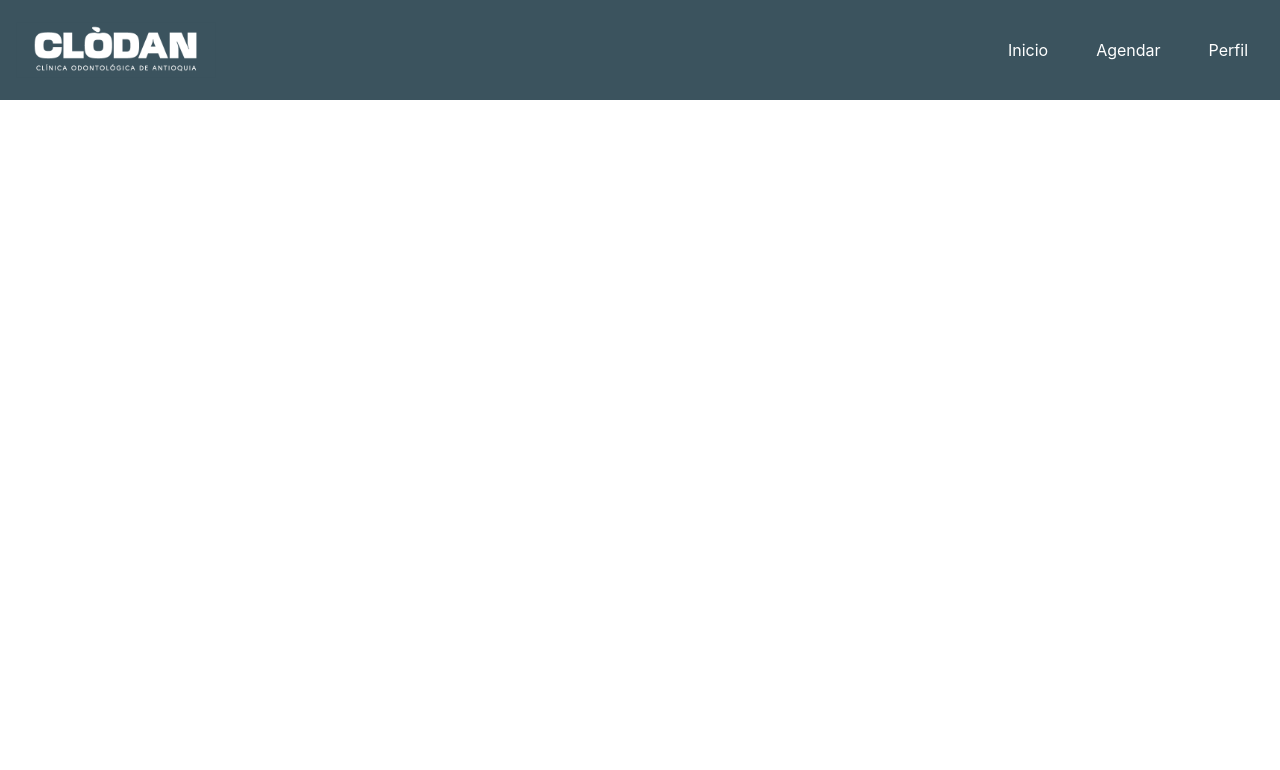
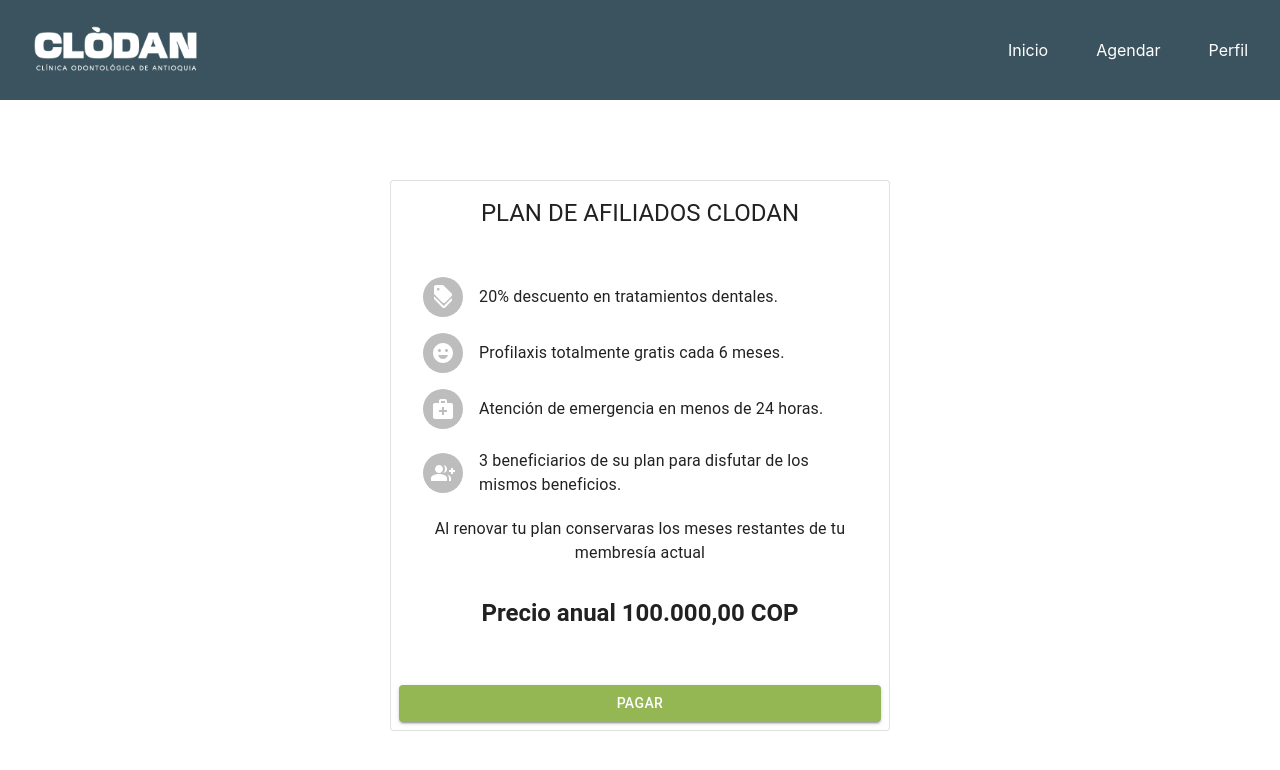
Before and after one commit to sloaizac/clodan-frontend-react, a React (Create React App) app: page /pay in a window 1280 px wide. Shown: the top 770 px of the page. Built offline with nearby package versions, Linux system fonts and the light colour scheme; no server answers; the HTML template or start-up script is replaced by a standard one.

Commit message:
added payment component

```diff
--- a/src/index.css
+++ b/src/index.css
@@ -87,7 +87,7 @@
       position: absolute;
       top: 100%;
       right: 0;
-      background-color: #333;
+      background-color: #3B535E;
       width: 100%;
       z-index: 10;
       text-align: center;
--- a/src/routes.js
+++ b/src/routes.js
@@ -7,6 +7,7 @@
 import Home from './screens/Home';
 import Calendar from './screens/Calendar';
 import Profile from './screens/Profile';
+import Pay from './screens/Pay';
 
 const AppRoutes = () => {
   const noNav = ['/login', '/register'];
@@ -21,6 +22,7 @@
         <Route path="/register" element={<Registration />} />
         <Route path="/calendar" element={<Calendar />} />
         <Route path="/profile" element={<Profile />} />
+        <Route path="/pay" element={<Pay />} />
       </Routes>
     </Router>
   );
--- /dev/null
+++ b/src/screens/Pay.js
@@ -0,0 +1,139 @@
+/* eslint-disable react-hooks/exhaustive-deps */
+import React, { useState, useEffect } from 'react';
+import DiscountIcon from '@mui/icons-material/Discount';
+import EmojiEmotionsIcon from '@mui/icons-material/EmojiEmotions';
+import MedicalServicesIcon from '@mui/icons-material/MedicalServices';
+import GroupAddIcon from '@mui/icons-material/GroupAdd';
+import {
+  Container,
+  Typography,
+  Box,
+  Button,
+  List,
+  ListItem,
+  ListItemAvatar,
+  Avatar,
+  ListItemText,
+  Card,
+  CardContent,
+  CardActions,
+  CardHeader,
+} from '@mui/material';
+import { getUser, createPaymentOrder } from '../services/api_service';
+
+export default function Pay() {
+  const [state, setState] = useState({ user: {}, loading: true });
+  const session = localStorage.getItem('session') || '{}';
+
+  useEffect(() => {
+    const session_data = JSON.parse(session);
+
+    getUser(session_data.user_id)
+      .then((user_response) => {
+        if (user_response && user_response.result) {
+          setState({
+            ...state,
+            loading: false,
+            user: user_response.result,
+          });
+        }
+      })
+      .catch(() => {
+        console.log('Tuvimos un error procesando esta acción', 'ERROR');
+      });
+  }, []);
+
+  const createOrder = () => {
+    createPaymentOrder({ user_id: state.user.id }).then((response) => {
+      if (response.init_point) {
+        window.location.href = response.init_point;
+      }
+    });
+  };
+
+  const getCurrecyFormat = () => {
+    let COP = new Intl.NumberFormat('es-ES', {
+      style: 'currency',
+      currency: 'COP',
+    });
+
+    return COP.format(100000);
+  };
+
+  return (
+    <Container
+      maxWidth="lg"
+      sx={{
+        mt: 4,
+        mb: 4,
+        display: 'flex',
+        flexDirection: 'column',
+        alignItems: 'center',
+        gap: 4,
+      }}
+    >
+      <Box sx={{ maxWidth: 500, mx: 'auto', mt: 4, p: 2, borderRadius: 2 }}>
+        <Card variant="outlined">
+          <CardHeader
+            title="PLAN DE AFILIADOS CLODAN"
+            sx={{ textAlign: 'center' }}
+          />
+          <CardContent>
+            <List sx={{ width: '100%', bgcolor: 'background.paper' }}>
+              <ListItem>
+                <ListItemAvatar>
+                  <Avatar>
+                    <DiscountIcon />
+                  </Avatar>
+                </ListItemAvatar>
+                <ListItemText primary="20% descuento en tratamientos dentales." />
+              </ListItem>
+              <ListItem>
+                <ListItemAvatar>
+                  <Avatar>
+                    <EmojiEmotionsIcon />
+                  </Avatar>
+                </ListItemAvatar>
+                <ListItemText primary="Profilaxis totalmente gratis cada 6 meses." />
+              </ListItem>
+              <ListItem>
+                <ListItemAvatar>
+                  <Avatar>
+                    <MedicalServicesIcon />
+                  </Avatar>
+                </ListItemAvatar>
+                <ListItemText primary="Atención de emergencia en menos de 24 horas." />
+              </ListItem>
+              <ListItem>
+                <ListItemAvatar>
+                  <Avatar>
+                    <GroupAddIcon />
+                  </Avatar>
+                </ListItemAvatar>
+                <ListItemText primary="3 beneficiarios de su plan para disfutar de los mismos beneficios." />
+              </ListItem>
+            </List>
+
+            <Typography variant="body1" textAlign="center" gutterBottom>
+              Al renovar tu plan conservaras los meses restantes de tu membresía
+              actual
+            </Typography>
+            <Typography
+              variant="h5"
+              fontWeight={'bold'}
+              textAlign="center"
+              sx={{ mt: '2rem', mb: '2rem' }}
+            >
+              {`Precio anual ${getCurrecyFormat()}`}
+            </Typography>
+          </CardContent>
+          <CardActions>
+            <Button variant="contained" fullWidth onClick={() => createOrder()}>
+              Pagar
+            </Button>
+          </CardActions>
+        </Card>
+      </Box>
+    </Container>
+  );
+}
```
